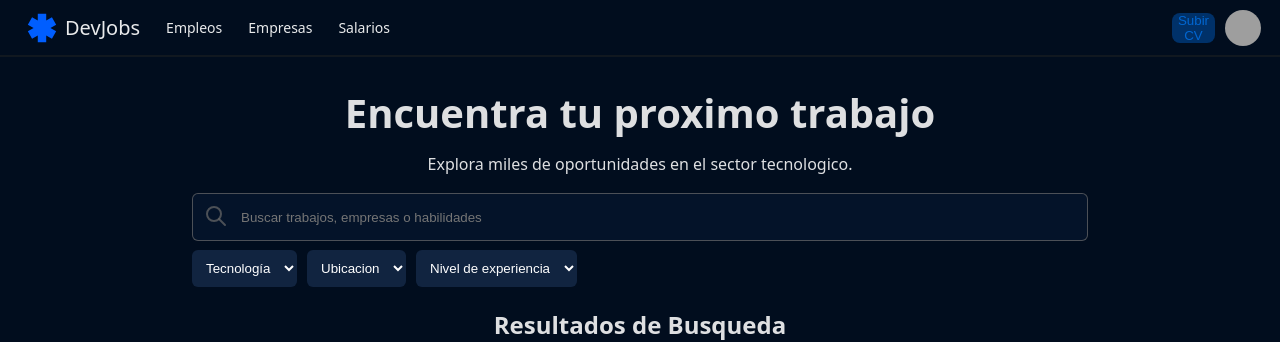
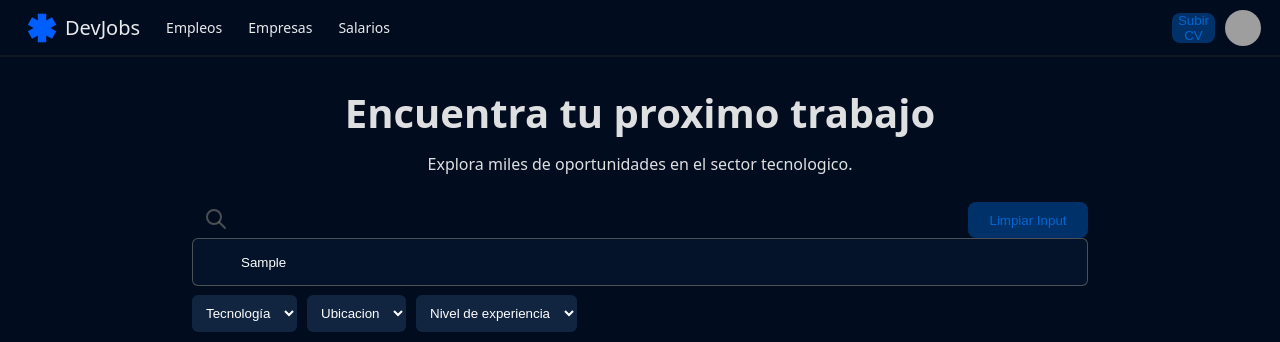
Before and after one commit to CesValde/JsCamp-Bootcamp, a React (Vite) app in the folder Clase4-5 - React/: page / in a window 1280 px wide. Both pictures are taken after typing "Sample" into the empty fields and a click on the button "Buscar". Shown: the top 342 px of the page. Built offline with nearby package versions, Linux system fonts and the light colour scheme; no server answers.

Commit message:
Manejo de url
se guardan cambios al refrescar, manejo correcrto de url con .params -> filtros al buscar

```diff
--- a/Clase4-5 - React/src/Components/Pagination.jsx
+++ b/Clase4-5 - React/src/Components/Pagination.jsx
@@ -36,9 +36,15 @@ export function Pagination({ currentPage = 1, totalPages = 10, onPageChange }) {
       }
    }
 
+   const buildPageUrl = (page) => {
+      const url = new URL(window.location)
+      url.searchParams.set('page', page)
+      return `${url.pathname}?${url.searchParams.toString()}`
+   }
+
    return (
       <nav className={styles.pagination}>
-         <a href="#" style={stylePrevButton} onClick={handlePrevClick}>
+         <a href={buildPageUrl(currentPage -1)} style={stylePrevButton} onClick={handlePrevClick}>
             <svg width="16" height="16" viewBox="0 0 24 24" fill="none" stroke="currentColor" strokeWidth="2"
                strokeLinecap="round" strokeLinejoin="round">
                <path stroke="none" d="M0 0h24v24H0z" fill="none" />
@@ -50,7 +56,7 @@ export function Pagination({ currentPage = 1, totalPages = 10, onPageChange }) {
             <a
                key={page}
                /* data-page={page} */
-               href="#"
+               href={buildPageUrl(page)}
                className={currentPage === page ? `${styles.a} ${styles.active}` : ''}
                onClick={(event) => handleChangePage(event, page)}
             >
@@ -58,7 +64,7 @@ export function Pagination({ currentPage = 1, totalPages = 10, onPageChange }) {
             </a>
          ))}
 
-         <a href='#' style={styleNextButton} onClick={handleNextClick}>
+         <a href={buildPageUrl(currentPage +1)} style={styleNextButton} onClick={handleNextClick}>
             <svg width="16" height="16" viewBox="0 0 24 24" fill="none" stroke="currentColor" strokeWidth="1.5"
                strokeLinecap="round" strokeLinejoin="round"
                className="icon icon-tabler icons-tabler-outline icon-tabler-chevron-right">
--- a/Clase4-5 - React/src/Components/SearchFilters.jsx
+++ b/Clase4-5 - React/src/Components/SearchFilters.jsx
@@ -1,9 +1,8 @@
-import { useState, useId } from "react"
+import { useState, useId, useRef } from "react"
 import styles from '../SearchFilters.module.css'
 
-let timeoutId = null
-
 export const useSearchFilters = ({ idTechnology, idLocation, idNivel, onSearch, idSearch,  onTextFilter }) => {
+    const timeoutId = useRef(null)
     const [searchText, setSearchText] = useState("")
 
     const handleSubmit = (event) => {
@@ -17,8 +16,8 @@ export const useSearchFilters = ({ idTechnology, idLocation, idNivel, onSearch,
 
         const filters = {
             technology: formData.get(idTechnology),
-            modalidad: formData.get(idLocation),
-            nivel: formData.get(idNivel)
+            location: formData.get(idLocation),
+            experienceLevel: formData.get(idNivel)
         }
 
         onSearch(filters)
@@ -29,11 +28,11 @@ export const useSearchFilters = ({ idTechnology, idLocation, idNivel, onSearch,
         setSearchText(text)
 
         // DEBOUNCE: Cancelar el timeout anterior
-        if(timeoutId) {
-            clearTimeout(timeoutId)
+        if(timeoutId.current) {
+            clearTimeout(timeoutId.current)
         }
 
-        timeoutId = setTimeout(() => {
+        timeoutId.current = setTimeout(() => {
             onTextFilter(text)
         }, 500)
     }
@@ -45,15 +44,20 @@ export const useSearchFilters = ({ idTechnology, idLocation, idNivel, onSearch,
     }
 }
 
-export function SearchFilters({ onSearch, onTextFilter }) {
-    const [selected, setSelected] = useState("Tecnologia")
-
+export function SearchFilters({ onSearch, onTextFilter, initialText }) {
     const idSearch = useId()
     const idTechnology = useId()
     const idLocation = useId()
     const idNivel = useId()
+    const inputRef = useRef()
 
     const { handleSubmit, handleTextChange } = useSearchFilters({ idTechnology, idLocation, idNivel, onSearch, idSearch, onTextFilter })
+
+    const handleClearInput = (event) => {
+        event.preventDefault()
+        inputRef.current.value = ""
+        onTextFilter("")
+    }
 
     return (
         <section className={styles.busqueda}>
@@ -64,20 +68,21 @@ export function SearchFilters({ onSearch, onTextFilter }) {
                 <div className={styles.inputSearch}>
                     <svg xmlns="http://www.w3.org/2000/svg"  width="24"  height="24"  viewBox="0 0 24 24"  fill="none"  stroke="currentColor"  strokeWidth="2"  strokeLinecap="round"  strokeLinejoin="round"  className="icon icon-tabler icons-tabler-outline icon-tabler-search"><path stroke="none" d="M0 0h24v24H0z" fill="none"/><path d="M10 10m-7 0a7 7 0 1 0 14 0a7 7 0 1 0 -14 0" /><path d="M21 21l-6 -6" /></svg>
 
+                    <button onClick={handleClearInput}> Limpiar Input </button>
                     <input name={idSearch}
+                        ref={inputRef}
                         type="text"
                         placeholder="Buscar trabajos, empresas o habilidades"
                         onChange={handleTextChange}
+                        defaultValue={initialText}
                     />
                 </div>
 
                 <div className={styles.searchFilters}>
-                    <select name={idTechnology} value={selected} onChange={(e) => setSelected(e.target.value)}>
+                    <select name={idTechnology}>
                         <option value="">Tecnología</option>
                         <option value="javascript"> Javascript </option>
                         <option value="python"> Python </option>
-
-
                         <option value="node"> Node.Js </option>
                         <option value="react"> React </option>
                         <option value="sql"> SQL </option>
--- a/Clase4-5 - React/src/SearchFilters.module.css
+++ b/Clase4-5 - React/src/SearchFilters.module.css
@@ -11,7 +11,7 @@
 
 .busqueda p {
     text-align: center;
-    margin-top: 1%;
+    padding: 1%;
 }
 
 /* Lupa svg */
@@ -23,8 +23,32 @@
 }
 
 .inputSearch {
-    margin-top: 2%;
+    padding-top: 2%;
     position: relative;
+}
+
+.inputSearch button {
+    display: flex;
+    justify-self: center;       /* Centra el boton */
+    justify-content: center;    /* Centra el texto del boton en horizontal */
+    align-items: center;        /* centra el texto del boton en vertical */
+    float: right;
+
+    padding: 18px;
+    background-color: rgb(0, 49, 105);
+    border-style: none;
+    border-radius: 8px;
+    height: 30px;
+    width: 120px;
+    color: rgb(1, 102, 209);
+    cursor: pointer;
+    transition: all .3s;
+
+    &:hover {
+      color: white;
+      background-color: rgb(18, 119, 250);
+      box-shadow: 0 0 8px rgb(18, 119, 250);
+    }
 }
 
 .inputSearch input {
--- a/Clase4-5 - React/src/main.jsx
+++ b/Clase4-5 - React/src/main.jsx
@@ -2,7 +2,6 @@ import { StrictMode } from 'react'
 import { createRoot } from 'react-dom/client'
 import  { App } from './App.jsx'
 import './index.css'
-import './json/data.json'
 
 createRoot(document.getElementById('root')).render(
    <StrictMode>
--- a/Clase4-5 - React/src/pages/Search.jsx
+++ b/Clase4-5 - React/src/pages/Search.jsx
@@ -2,20 +2,35 @@ import { useState, useEffect } from 'react'
 import { SearchFilters } from '../Components/SearchFilters.jsx'
 import { OfertJobs } from '../Components/OfertJobs.jsx'
 import { Pagination } from '../Components/Pagination.jsx'
+import { useRouter } from '../hooks/useRouter.jsx'
 
 const RESULTS_PER_PAGE = 4
 
 const useFilters = () => {
-   const [filters, setFilters] = useState({
-      technology: '',
-      location: '',
-      experience: ''
+   const [filters, setFilters] = useState(() => {
+      const params = new URLSearchParams(window.location.search)
+      return {
+         technology: params.get('technology') || '',
+         location: params.get('type') || '',
+         experienceLevel: params.get('level') || ''
+      }
    })
-   const [textToFilter, setTextToFilter] = useState("")
-   const [currentPage, setCurrentPage] = useState(1)
+   const [textToFilter, setTextToFilter] = useState(() => {
+      const params = new URLSearchParams(window.location.search)
+      return params.get('text') || ''
+   })
+
+   const [currentPage, setCurrentPage] = useState(() => {
+      const params = new URLSearchParams(window.location.search)
+      const page = Number(params.get('page')) || 1
+      return Number.isNaN(page) ? page  : 1
+   })
+
    const [jobs, setJobs] = useState([])
    const [total, setTotal] = useState(0)
    const [loading, setLoading] = useState(true)
+
+   const { navigateTo } = useRouter()
 
    useEffect(() => {
       async function fetchJobs() {
@@ -25,8 +40,8 @@ const useFilters = () => {
             const params = new URLSearchParams()
             if(textToFilter) params.append('text', textToFilter)
             if(filters.technology) params.append('technology', filters.technology)
-            if(filters.modalidad) params.append('type', filters.modalidad)
-            if(filters.nivel) params.append('level', filters.nivel)
+            if(filters.location) params.append('type', filters.location)
+            if(filters.experienceLevel) params.append('level', filters.experienceLevel)
 
             const offset = (currentPage -1 ) * RESULTS_PER_PAGE
             params.append('limit', RESULTS_PER_PAGE)
@@ -47,6 +62,23 @@ const useFilters = () => {
 
       fetchJobs()
    }, [filters, textToFilter, currentPage])
+
+   useEffect(() => {
+      const params = new URLSearchParams()
+
+      if(textToFilter) params.append('text', textToFilter)
+      if(filters.technology) params.append('technology', filters.technology)
+      if(filters.location) params.append('type', filters.location)
+      if(filters.experienceLevel) params.append('level', filters.experienceLevel)
+
+      if(currentPage > 1) params.append('page', currentPage)
+
+      const newUrl = params.toString()
+         ? `${window.location.pathname}?${params.toString()}`
+         : window.location.pathname
+
+      navigateTo(newUrl)
+   }, [filters, textToFilter, currentPage, navigateTo])
 
    // renderiza luego de filtrar
    const totalPages = Math.ceil(total / RESULTS_PER_PAGE)
@@ -72,6 +104,7 @@ const useFilters = () => {
       total,
       totalPages,
       currentPage,
+      textToFilter,
       handlePageChange,
       handleSearch,
       handleTextFilter
@@ -85,6 +118,7 @@ export function SearchPage () {
       loading,
       totalPages,
       currentPage,
+      textToFilter,
       handlePageChange,
       handleSearch,
       handleTextFilter
@@ -98,7 +132,11 @@ export function SearchPage () {
       <>
          <title> {title} </title>
          <main>
-            <SearchFilters onSearch={handleSearch} onTextFilter={handleTextFilter}  />
+            <SearchFilters
+               initialText={textToFilter}
+               onSearch={handleSearch}
+               onTextFilter={handleTextFilter}
+            />
 
             <section>
                <h2 style={{ textAlign: "center", padding: "20px 0" }}> Resultados de Busqueda </h2>
```
